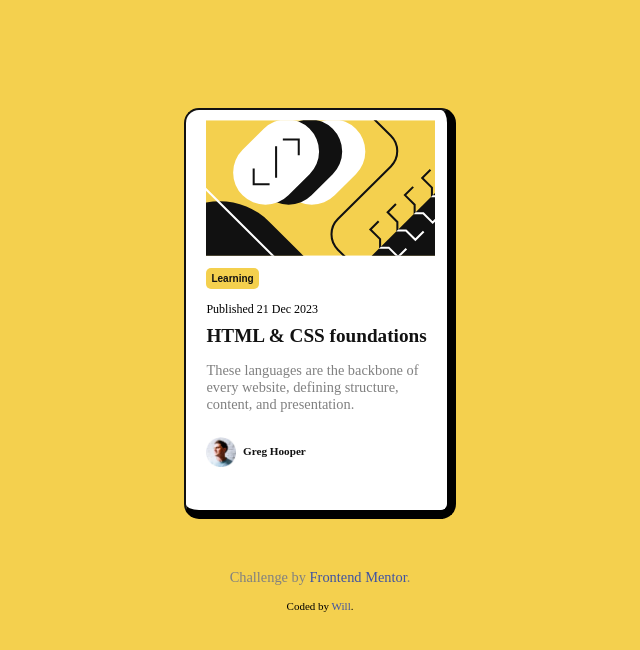
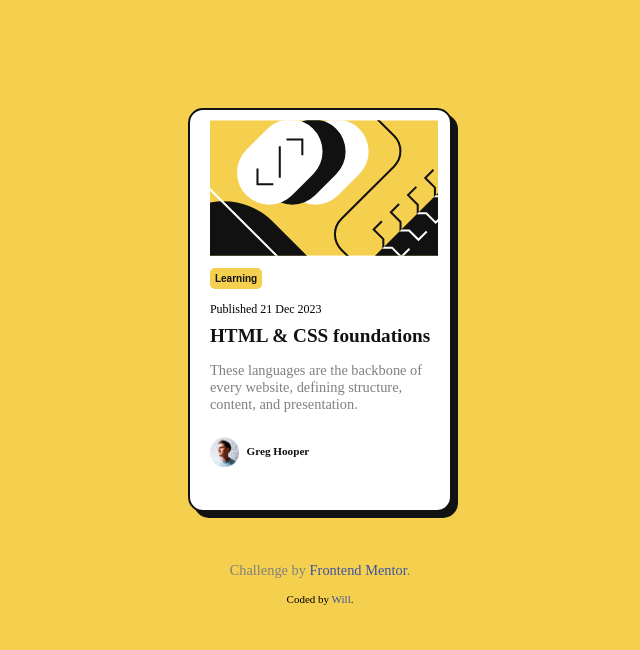
Before and after one commit to WillGzz/Blog-preview, a plain HTML site: page index.html in a window 1280 px wide. Shown: the whole page, without its empty margins (320-960 px from the left). Drawn offline with Linux system fonts and the light colour scheme.

Commit message:
changes2

```diff
--- a/styles.css
+++ b/styles.css
@@ -13,10 +13,8 @@
     height: 400px;
     width: 19%;
     border: solid 2px hsl(0, 0%, 7%);
-    border-right: solid 9px;
-    border-bottom: solid 9px;
     padding-left: 20px;
-
+    box-shadow:  6px 6px hsl(0, 0%, 7%);
 
 }
 
```
